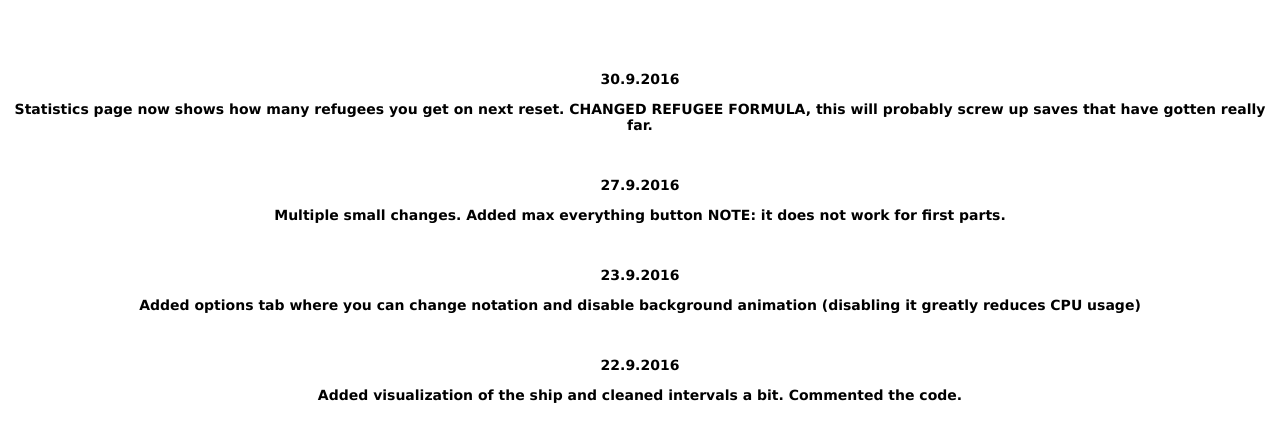
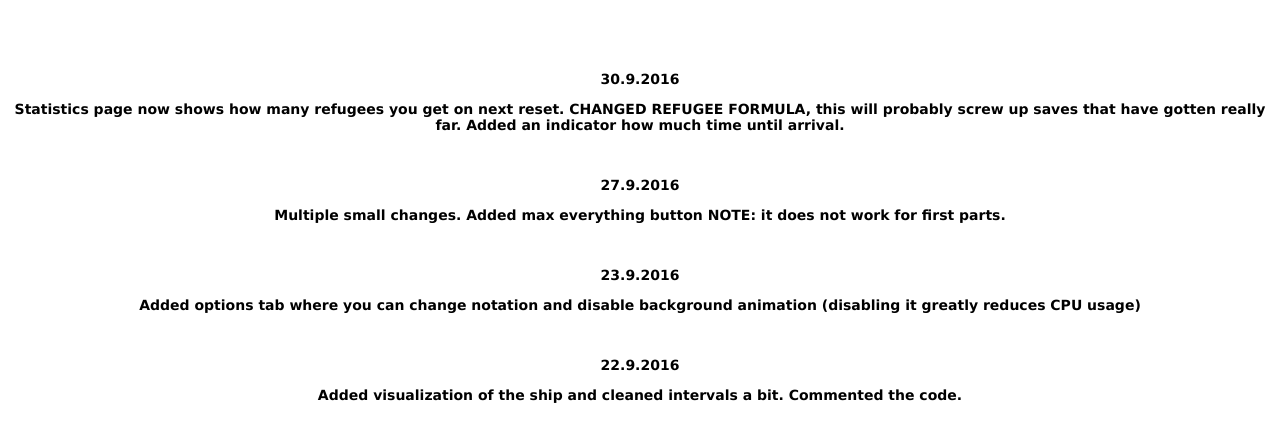
Before and after one commit to IvarK/BuildASpaceShip, a plain HTML site: page changelog.html in a window 1280 px wide. Shown: the part 62-504 px from the top of the page. Drawn offline with Linux system fonts and the light colour scheme.

Commit message:
Update changelog.html

```diff
--- a/changelog.html
+++ b/changelog.html
@@ -10,7 +10,7 @@
     <br>
     <div style="font-size:14px">
       <p>30.9.2016</p>
-      <p>Statistics page now shows how many refugees you get on next reset. CHANGED REFUGEE FORMULA, this will probably screw up saves that have gotten really far.</p>
+      <p>Statistics page now shows how many refugees you get on next reset. CHANGED REFUGEE FORMULA, this will probably screw up saves that have gotten really far. Added an indicator how much time until arrival.</p>
       <br>
       <p>27.9.2016</p>
       <p>Multiple small changes. Added max everything button NOTE: it does not work for first parts.</p>
```
